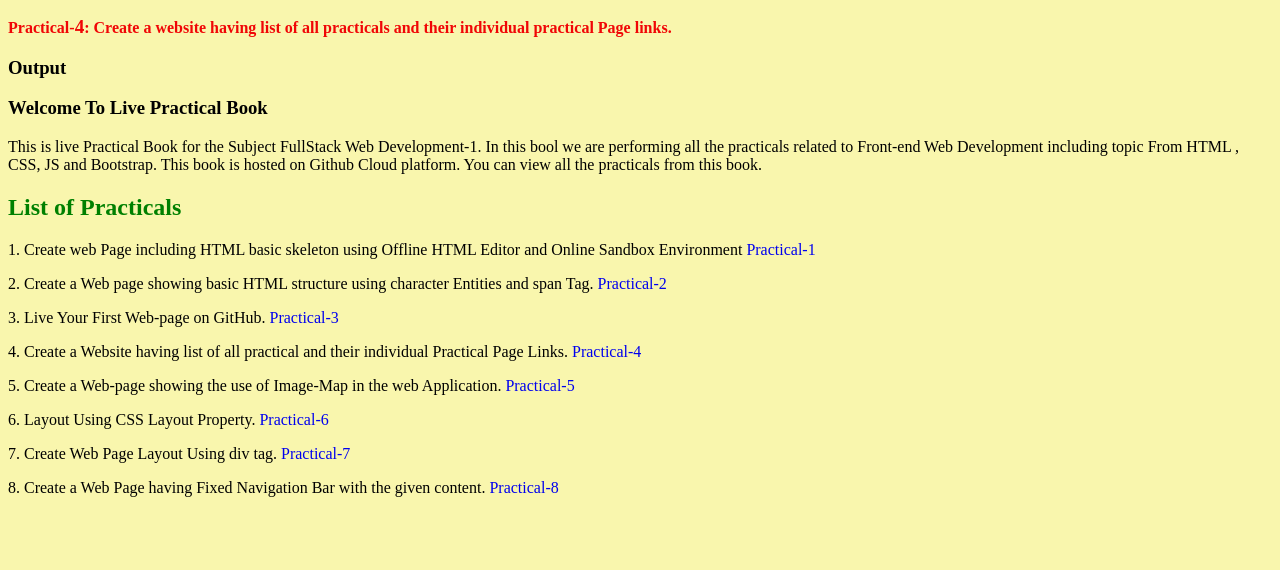
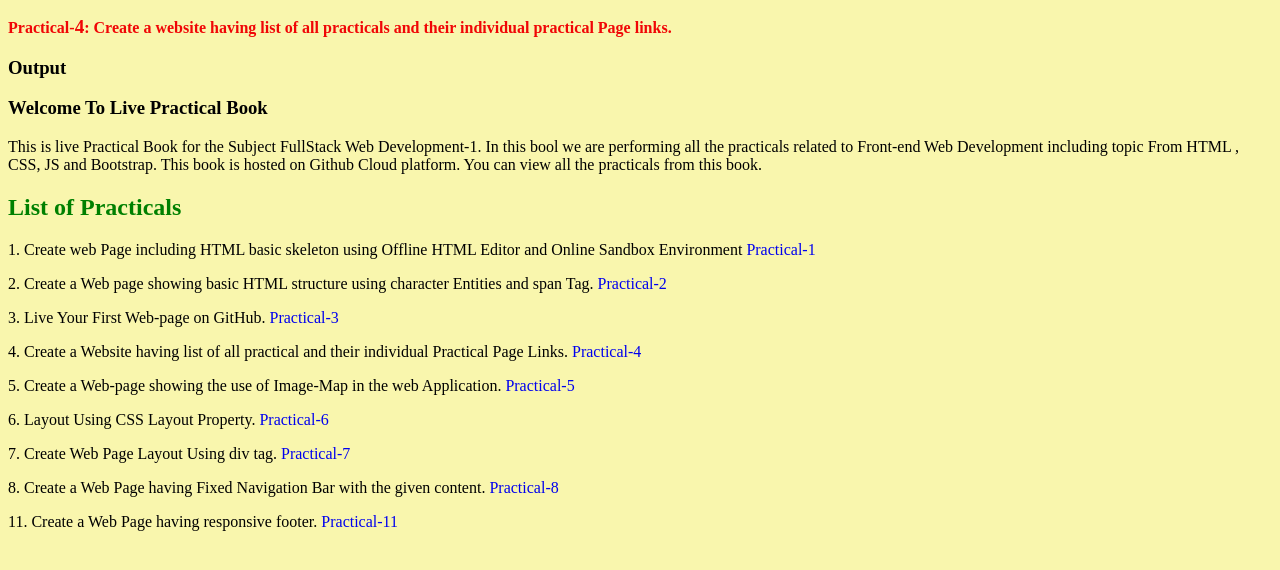
Before and after one commit to chanchal231/fullstack-practicals, a plain HTML site: page index.html in a window 1280 px wide. Drawn offline with Linux system fonts and the light colour scheme.

Commit message:
new changes

```diff
--- a/index.html
+++ b/index.html
@@ -40,5 +40,8 @@
 
     <p>8. Create a Web Page having Fixed Navigation Bar with the given content.
       <a href="./Pages/Practical-8.html">Practical-8</a></p>
+
+    <p>11. Create a Web Page having responsive footer.
+      <a href="./Pages/Practical-11.html">Practical-11</a></p>
 </body >
 </html>
```
